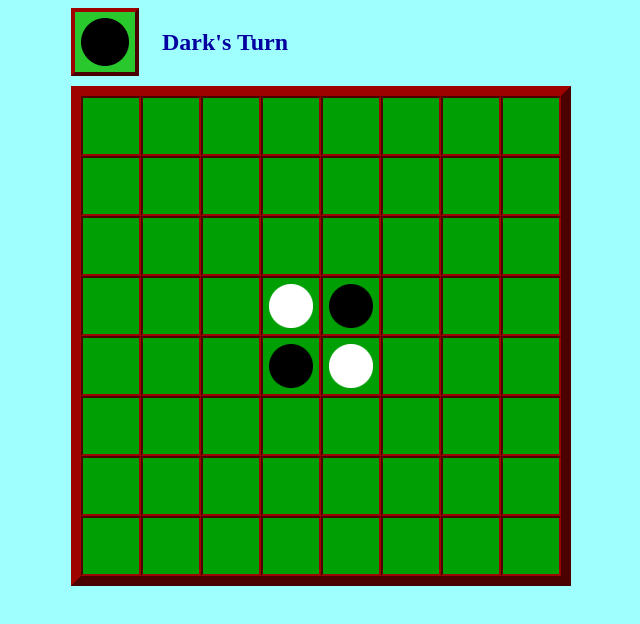
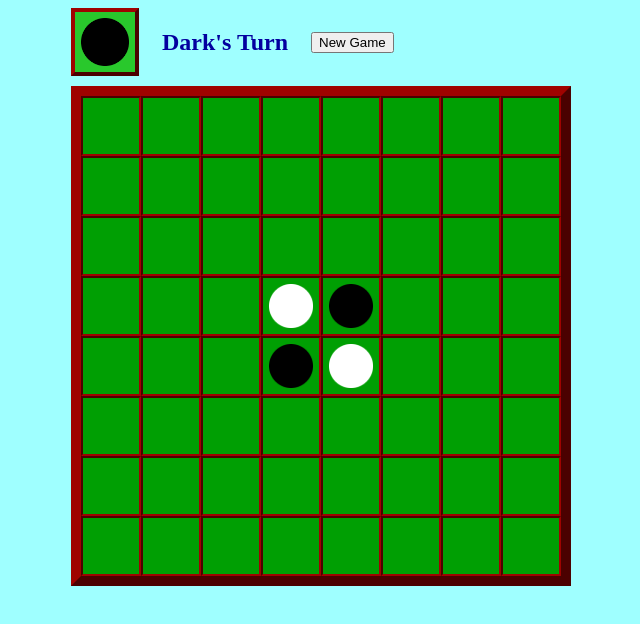
Before and after one commit to Don-Waldoch/Waldoch-Games, a website: page public/index.html in a window 1280 px wide. Shown: the whole page, without its empty margins (319-959 px from the left). Drawn offline with Linux system fonts and the light colour scheme.

Commit message:
New Game Button Added

```diff
--- a/public/app.js
+++ b/public/app.js
@@ -92,6 +92,9 @@ const Othello = {
 		this.discs[3][4] = 'Dark';
 		this.discs[4][3] = 'Dark';
 		this.discs[4][4] = "Light";
+
+		this.player = 'Dark';
+		this.opponent = 'Light';
 
 		// Display all of the placed discs on the game board
 		this.displayDiscs();
--- a/public/index.html
+++ b/public/index.html
@@ -14,6 +14,7 @@
             <div class="next">
                 <div class="nextDisc"><img id="turnDisc" alt=""></div>
                 <div class="nextName"><H2 id="turnName">Current Player</H></div>
+                <div class="newGame"><button type="button" onclick="Othello.newGame()">New Game</button></div>
             </div>
             <div class="board"></div>
         </div>
```
